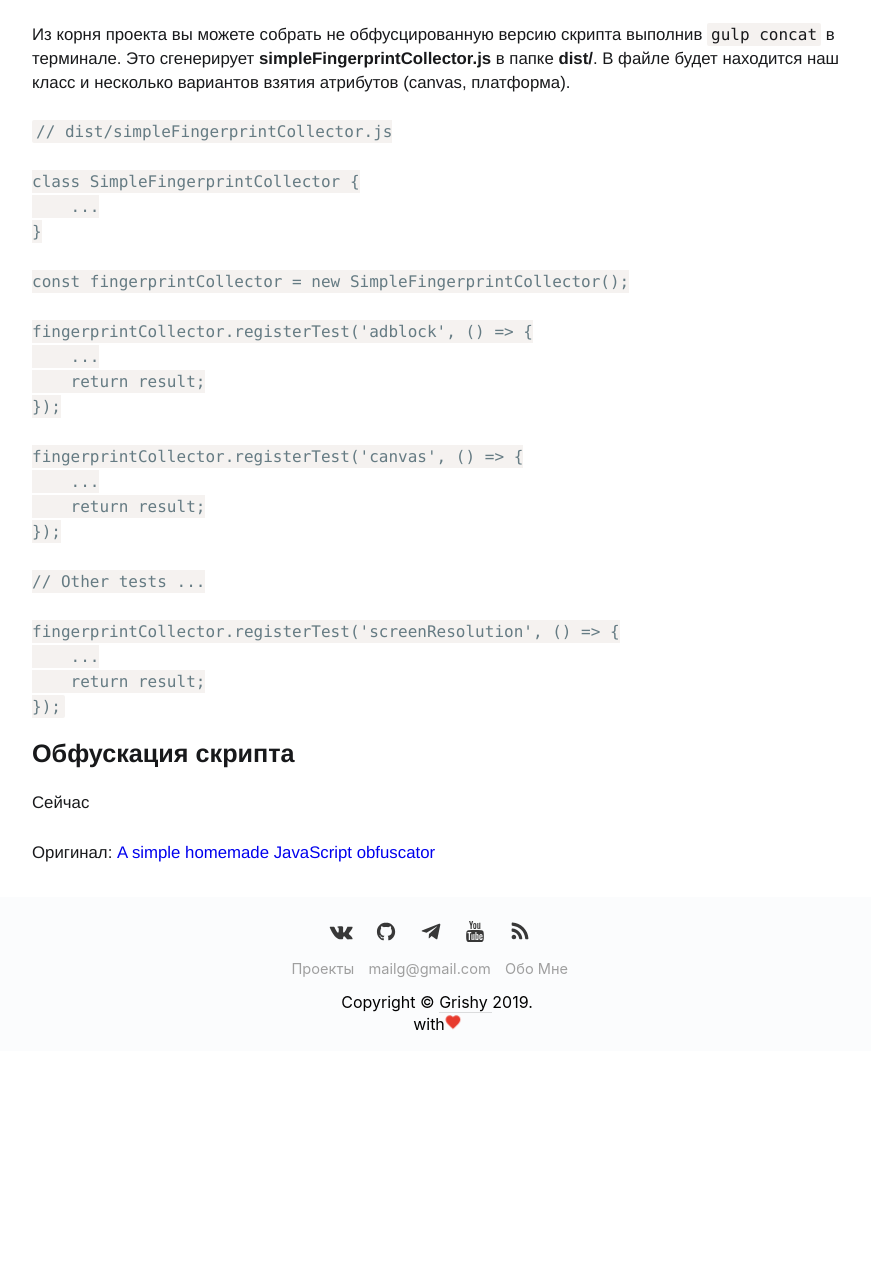
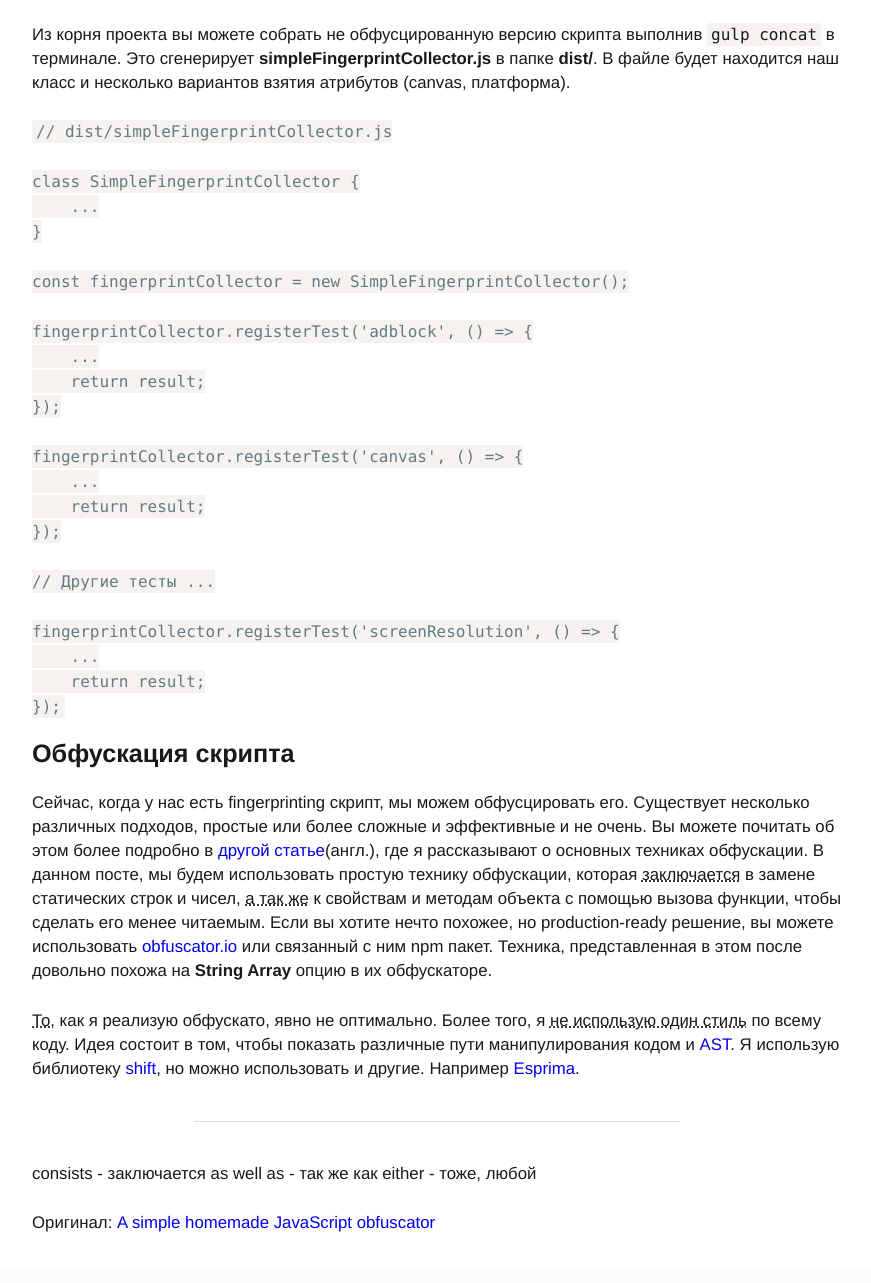
Before and after one commit to grishy/blog, a Gatsby site: page /home-made-obfuscator/ in a window 1280 px wide. Shown: the part 5020-6303 px from the top of the page, without its empty margins (203-1074 px from the left). Before the commit the page ends 6071 px from the top, so only its background shows below. Built offline with nearby package versions, Linux system fonts and the light colour scheme; Gatsby itself is replaced by a stand-in of ours; some packages are replaced by stand-ins of ours; code samples lack their colours.

Commit message:
continue

````diff
--- a/content/blog/home-made-obfuscator/index.md
+++ b/content/blog/home-made-obfuscator/index.md
@@ -184,7 +184,7 @@ fingerprintCollector.registerTest('canvas', () => {
     return result;
 });
 
-// Other tests ...
+// Другие тесты ...
 
 fingerprintCollector.registerTest('screenResolution', () => {
     ...
@@ -193,8 +193,16 @@ fingerprintCollector.registerTest('screenResolution', () => {
 ```
 
 ## Обфускация скрипта
-Сейчас
+Сейчас, когда у нас есть fingerprinting скрипт, мы можем обфусцировать его. Существует несколько различных подходов, простые или более сложные и эффективные и не очень. Вы можете почитать об этом более подробно в [другой статье](https://antoinevastel.com/obfuscation/2017/12/06/presentation-obfuscation.html)(англ.), где я рассказывают о основных техниках обфускации. В данном посте, мы будем использовать простую технику обфускации, которая <abbr title="consists">заключается</abbr> в замене статических строк и чисел, <abbr title="as well as">а так же</abbr> к свойствам и методам объекта с помощью вызова функции, чтобы сделать его менее читаемым. Если вы хотите нечто похожее, но production-ready решение, вы можете использовать [obfuscator.io](https://obfuscator.io/) или связанный с ним npm пакет. Техника, представленная в этом после довольно похожа на **String Array** опцию в их обфускаторе.
+
+<abbr title="The way">То</abbr>, как я реализую обфускато, явно не оптимально. Более того, я <abbr title="not consistent">не использую один стиль</abbr> по всему коду. Идея состоит в том, чтобы показать различные пути манипулирования кодом и [AST](https://en.wikipedia.org/wiki/Abstract_syntax_tree). Я использую библиотеку [shift](https://shift-ast.org/), но можно использовать и другие. Например [Esprima](https://esprima.org/).
 
 
 
+
+---
+consists - заключается
+as well as - так же как
+either - тоже, любой
+
 Оригинал: [A simple homemade JavaScript obfuscator](https://antoinevastel.com/javascript/2019/09/04/home-made-obfuscator.html)
````
